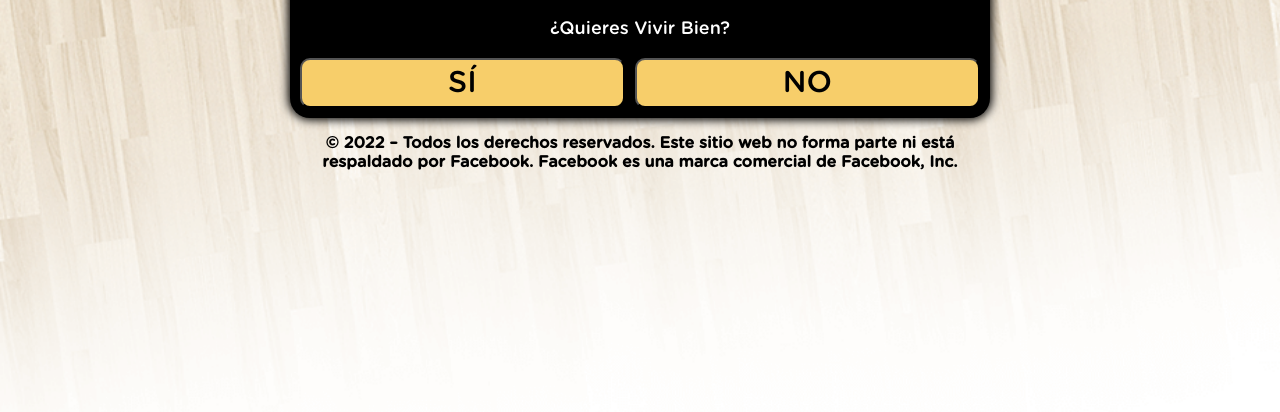
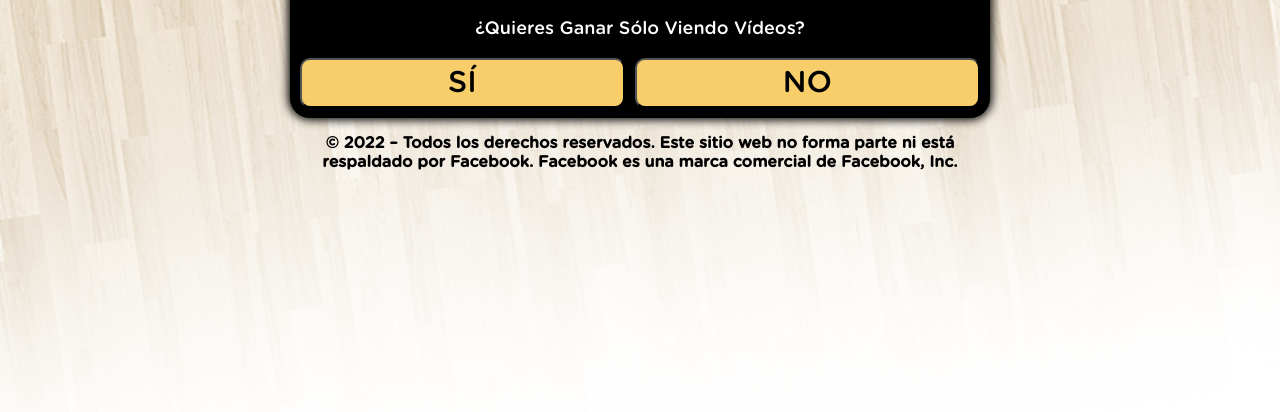
Before and after one commit to rbmais/videosrent.store, a plain HTML site: page quiz/index.html in a window 1280 px wide. Shown: the part 342-754 px from the top of the page. Drawn offline with Linux system fonts and the light colour scheme.

Commit message:
Update index.html

```diff
--- a/quiz/index.html
+++ b/quiz/index.html
@@ -83,7 +83,7 @@
 <div id="primeira">
 <div class="question">
 <h1>Pregunta 1</h1>
-<p>¿Quieres Vivir Bien?</p>
+<p>¿Quieres Ganar Sólo Viendo Vídeos?</p>
 </div>
 <div class="answer">
 <button class="btn" onclick="segunda()">SÍ</button>
```
